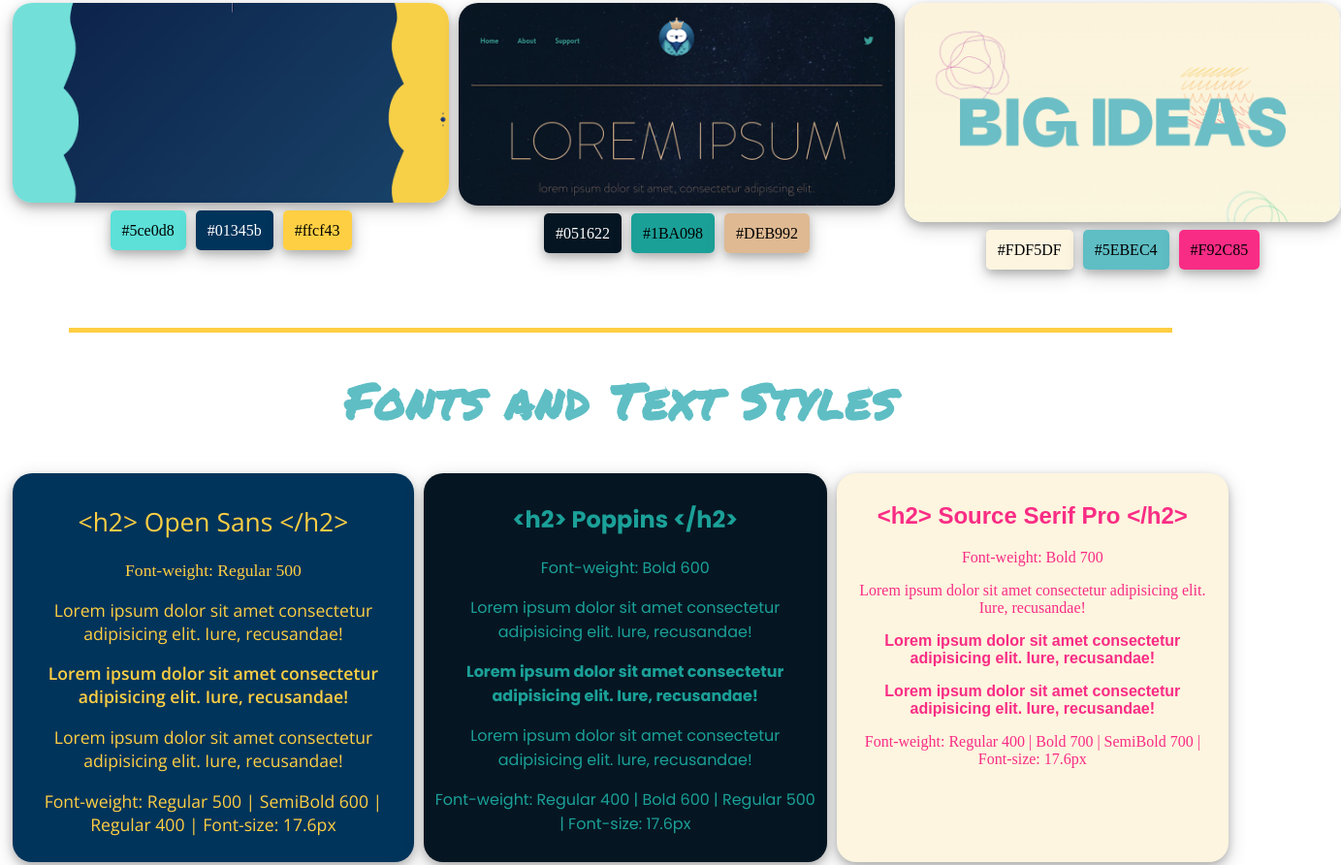
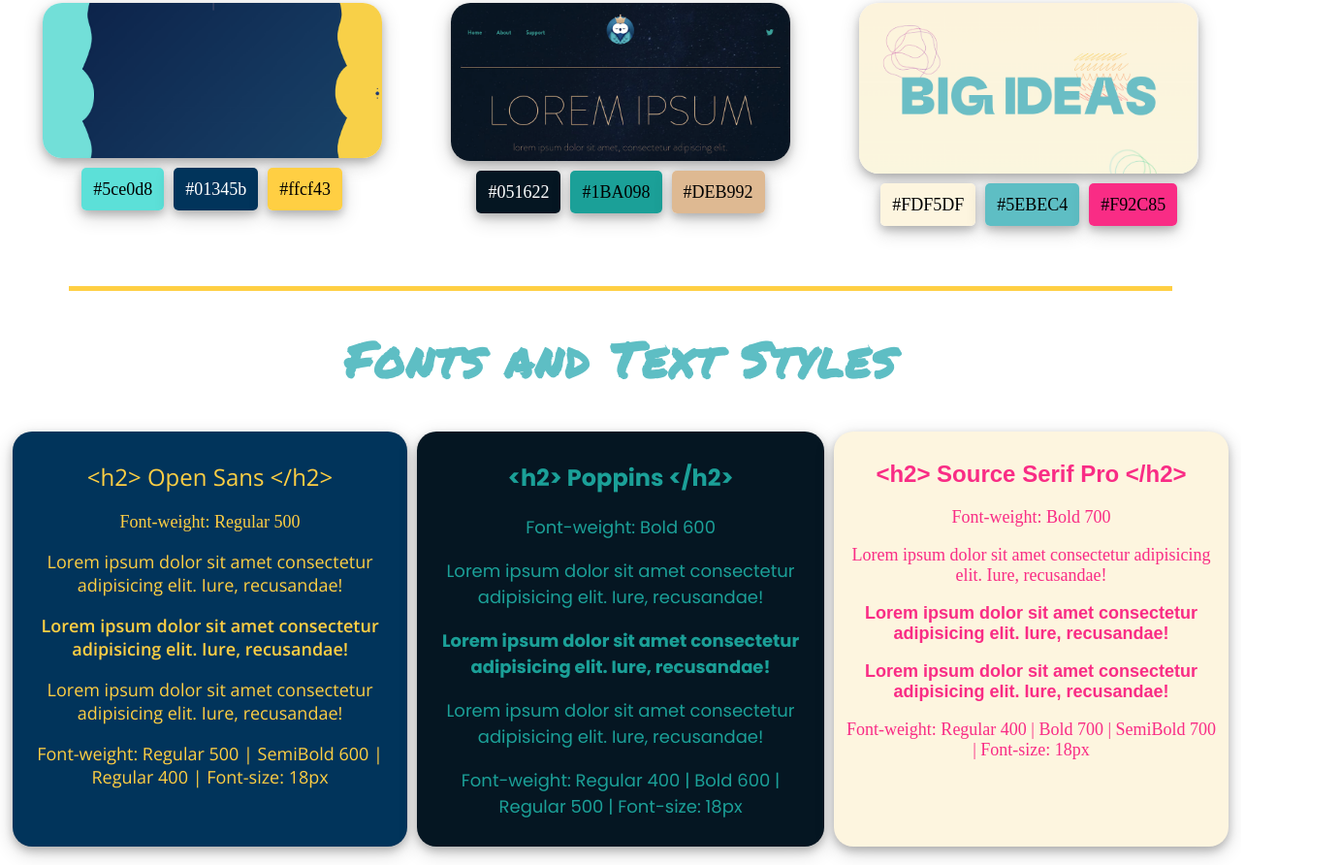
Before and after one commit to LKKiselov/websitebuilder.github.io, a plain HTML site: page index.html in a window 1280 px wide. Shown: the part 142-1034 px from the top of the page at 97% size, 1383 px wide, since content can reach past the window. Drawn offline with nearby package versions, Linux system fonts and the light colour scheme; a web font is replaced by a local one.

Commit message:
Initial commit

```diff
--- a/index.html
+++ b/index.html
@@ -71,7 +71,7 @@
         </p>
         <p class="regular-500">
           Font-weight: Regular 500 | SemiBold 600 | Regular 400 | Font-size:
-          17.6px
+          18px
         </p>
       </div>
 
@@ -92,7 +92,7 @@
           recusandae!
         </p>
         <p class="regular-400">
-          Font-weight: Regular 400 | Bold 600 | Regular 500 | Font-size: 17.6px
+          Font-weight: Regular 400 | Bold 600 | Regular 500 | Font-size: 18px
         </p>
       </div>
       <!-- Fonts section Serif-Pro -->
@@ -112,7 +112,7 @@
           recusandae!
         </p>
         <p class="regular-400">
-          Font-weight: Regular 400 | Bold 700 | SemiBold 700 | Font-size: 17.6px
+          Font-weight: Regular 400 | Bold 700 | SemiBold 700 | Font-size: 18px
         </p>
       </div>
     </section>
--- a/style.css
+++ b/style.css
@@ -2,6 +2,9 @@ body {
   background-color: rgb(255, 255, 255);
 }
 
+p {
+  font-size: 18px;
+}
 .section-title {
   text-align: center;
   font-size: 50px;
@@ -19,13 +22,13 @@ body {
 
 .grid div img {
   box-shadow: 0 4px 8px 0 rgba(0, 0, 0, 0.2), 0 6px 20px 0 rgba(0, 0, 0, 0.19);
-  width: 450px;
+  width: 350px;
   border-radius: 20px;
   transition: width 2s;
 }
 
 .grid div img:hover {
-  width: 550px;
+  width: 400px;
   transition: width 0.4s ease;
 }
 
@@ -105,7 +108,6 @@ hr {
 .open-sans {
   background-color: #01345b;
   color: #ffcf43;
-  font-size: 110%;
 }
 
 .open-sans .regular-500 {
```
